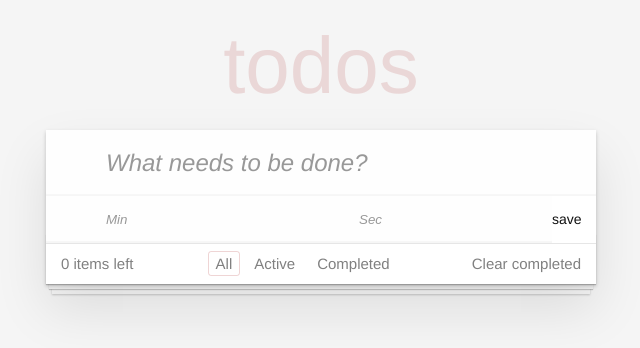
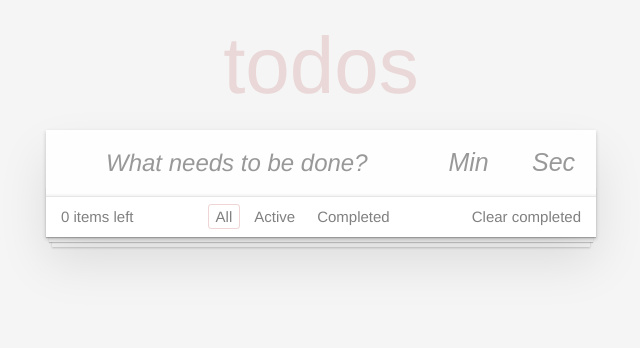
Before and after one commit to fetcherAPI/reactToDoList, a React (Create React App) app: page / in a window 1280 px wide. Shown: the top 348 px of the page, without its empty margins (319-959 px from the left). Built offline with nearby package versions, Linux system fonts and the light colour scheme.

Commit message:
обратный отсчет работает

```diff
--- a/src/components/NewTaskForm/NewTaskForm.jsx
+++ b/src/components/NewTaskForm/NewTaskForm.jsx
@@ -35,12 +35,14 @@ export class NewTaskForm extends Component {
     this.props.onAdd(taskName, totalTime);
     this.setState({
       taskName: "",
+      taskMin: "",
+      taskSec: "",
     });
   }
 
   render() {
     return (
-      <form className='new-task-form'>
+      <form className='new-task-form' onSubmit={this.handleSubmit}>
         <input
           className='new-todo'
           placeholder='What needs to be done?'
@@ -57,6 +59,7 @@ export class NewTaskForm extends Component {
           onChange={(e) => {
             this.handleChange("taskMin", +e.target.value);
           }}
+          value={this.state.taskMin}
         />
         <input
           className='new-todo-form__timer'
@@ -65,14 +68,13 @@ export class NewTaskForm extends Component {
           onChange={(e) => {
             this.handleChange("taskSec", +e.target.value);
           }}
+          value={this.state.taskSec}
         />
         <button
           className='new-todo-form__button'
           type='submit'
           onClick={this.handleSubmit}
-        >
-          save
-        </button>
+        ></button>
       </form>
     );
   }
--- a/src/components/NewTaskForm/newTaskForm.css
+++ b/src/components/NewTaskForm/newTaskForm.css
@@ -70,10 +70,22 @@
   -webkit-font-smoothing: antialiased;
   -moz-osx-font-smoothing: grayscale;
 }
+.new-task-form {
+  display: flex;
+  justify-content: space-around;
+  align-items: stretch;
+}
 
-.new-todo,
+.new-todo {
+  flex-grow: 1;
+  border: 3px solid rgba(0, 0, 0, 0.2);
+}
+
 .new-todo-form__timer {
-  padding: 16px 16px 16px 60px;
+  width: 15%;
+  padding: 16px 16px 16px 16px;
+  font-size: 25px;
+  text-align: center;
   border: none;
   background: rgba(0, 0, 0, 0.003);
   box-shadow: inset 0 -2px 1px rgba(0, 0, 0, 0.03);
--- a/src/components/Task/Task.js
+++ b/src/components/Task/Task.js
@@ -71,7 +71,11 @@ export class Task extends Component {
           <input className='toggle' type='checkbox' onClick={onDone} />
           <label>
             <span className='description'>{taskName}</span>
-            <TimerOwn dateCreated={dateCreated} totalTime={totalTime} />
+            <TimerOwn
+              dateCreated={dateCreated}
+              totalTime={totalTime}
+              isCompleted={isCompleted}
+            />
             <Timer dateCreated={dateCreated} />
           </label>
           <button className='icon icon-edit' onClick={this.editToggle}></button>
--- a/src/components/Timer/Timer.js
+++ b/src/components/Timer/Timer.js
@@ -14,7 +14,7 @@ export class TimerOwn extends Component {
 
   componentDidMount() {
     this.interval = setInterval(() => {
-      if (this.state.isRunning) {
+      if (this.state.isRunning && this.state.time > 0) {
         this.setState({
           time: this.state.time - 1,
         });
@@ -39,12 +39,14 @@ export class TimerOwn extends Component {
   }
 
   render() {
-    const { totalTime } = this.props;
+    const { time } = this.state;
+    const minutes = Math.floor(time / 60);
+    const seconds = time % 60;
     return (
       <div className='description--timer'>
         <button onClick={this.onClickPlay} className='icon-play'></button>
         <button onClick={this.onClickPause} className='icon-pause'></button>
-        <p>{this.state.time}</p>
+        <p>{`${minutes}:${seconds}`}</p>
       </div>
     );
   }
```
